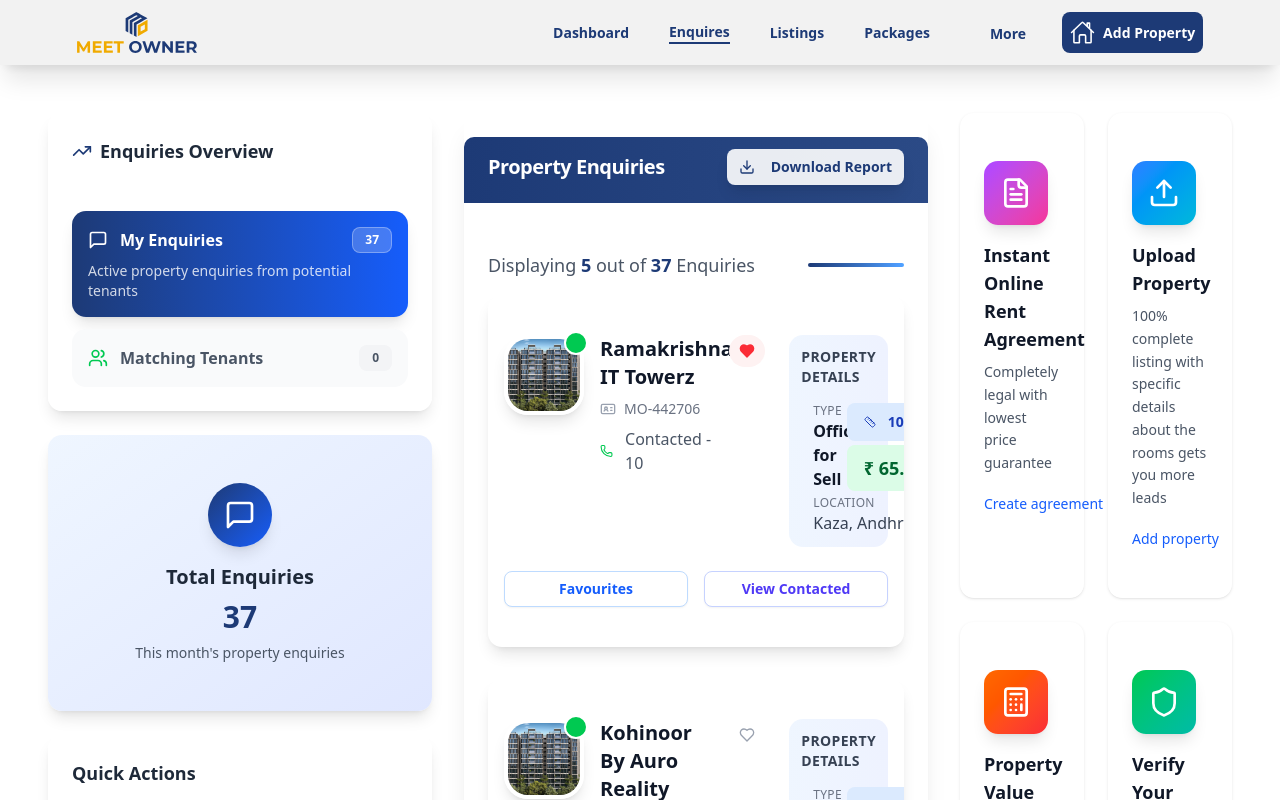
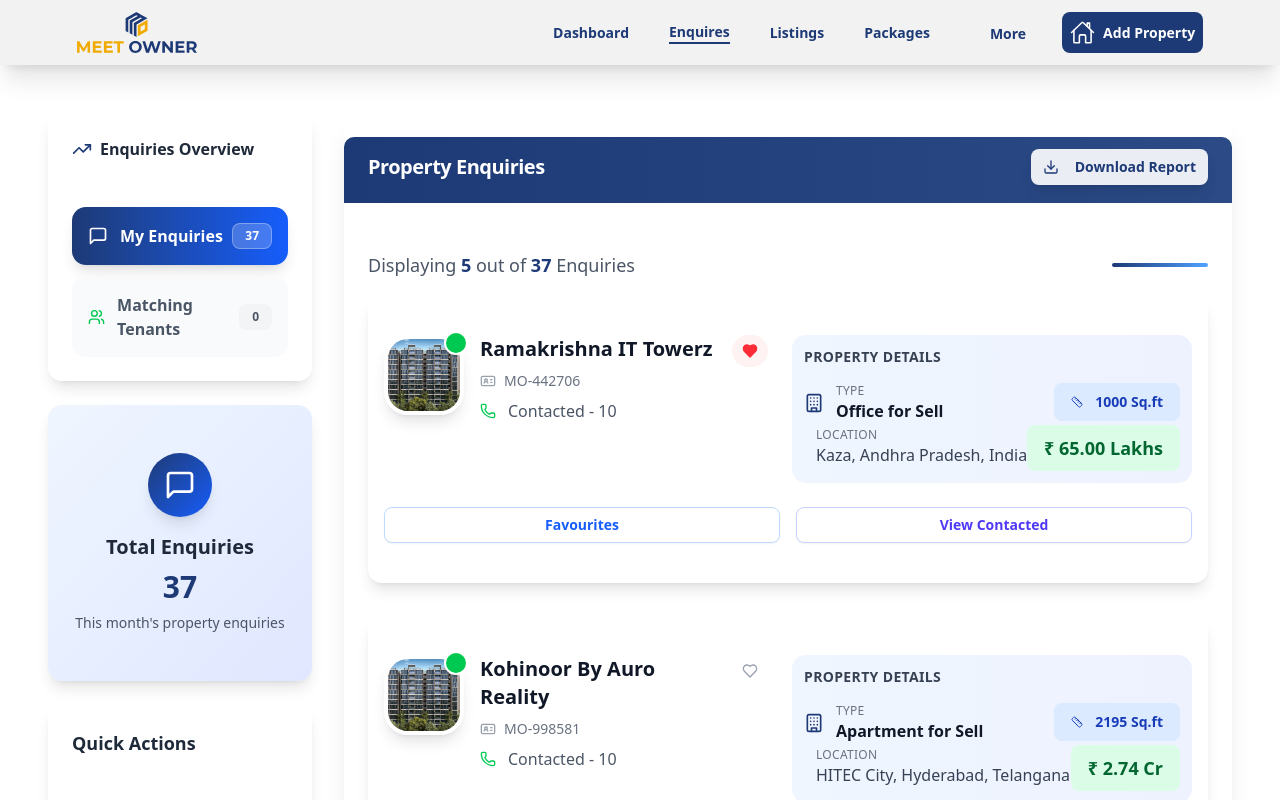
Before and after one commit to jeevanjames2000/sellers, a Next.js app: page /enquiry in a window 1280 px wide. Shown: the top 800 px of the page. Built offline with nearby package versions, Linux system fonts and the light colour scheme.

Commit message:
added the latest changes

```diff
--- a/src/components/enquires/EnquiresWrapper.jsx
+++ b/src/components/enquires/EnquiresWrapper.jsx
@@ -8,15 +8,15 @@ function EnquiriesWrapper() {
       <div className="w-full max-w-[1920px] mx-auto p-4 sm:p-6 md:p-8 lg:p-10 xl:p-12">
         <div className="grid grid-cols-1 xl:grid-cols-4 gap-6 lg:gap-8">
           {/* Main Content */}
-          <div className="xl:col-span-3 space-y-6">
+          <div className="xl:col-span-4 space-y-6">
             <EnquiriesPage />
           </div>
           {/* Sidebar */}
-          <div className="xl:col-span-1">
+          {/* <div className="xl:col-span-1">
             <div className="sticky top-6">
               <ServicesGrid />
             </div>
-          </div>
+          </div> */}
         </div>
       </div>
     </div>
--- a/src/components/enquires/EnquiriesPage.jsx
+++ b/src/components/enquires/EnquiriesPage.jsx
@@ -20,7 +20,7 @@ const EnquiriesPage = () => {
     <div className="w-full">
       <div className="flex flex-col lg:flex-row gap-6 lg:gap-8">
         {/* Sidebar */}
-        <div className="lg:w-80 xl:w-96">
+        <div className="lg:w-50 xl:w-66">
           <EnquirySidebar
             activeTab={activeTab}
             onTabChange={setActiveTab}
--- a/src/components/enquires/EnquirySideBar.jsx
+++ b/src/components/enquires/EnquirySideBar.jsx
@@ -9,7 +9,7 @@ const EnquirySidebar = ({ activeTab, onTabChange, enquiryCount, tenantCount }) =
       {/* Navigation Card */}
       <Card className="shadow-lg border-0 bg-white/90 backdrop-blur-sm">
         <CardHeader className="pb-4">
-          <CardTitle className="text-lg font-bold text-gray-800 flex items-center gap-2">
+          <CardTitle className="text-md font-bold text-gray-800 flex items-center gap-2">
             <TrendingUp className="w-5 h-5 text-[#1D3A76]" />
             Enquiries Overview
           </CardTitle>
@@ -41,11 +41,7 @@ const EnquirySidebar = ({ activeTab, onTabChange, enquiryCount, tenantCount }) =
                 {enquiryCount}
               </Badge>
             </div>
-            {activeTab === 'my-enquiries' && (
-              <p className="text-white/80 text-sm mt-2">
-                Active property enquiries from potential tenants
-              </p>
-            )}
+
           </button>
 
           <button
@@ -74,11 +70,7 @@ const EnquirySidebar = ({ activeTab, onTabChange, enquiryCount, tenantCount }) =
                 {tenantCount}
               </Badge>
             </div>
-            {activeTab === 'matching-tenants' && (
-              <p className="text-white/80 text-sm mt-2">
-                Tenants that match your property criteria
-              </p>
-            )}
+
           </button>
 
         </CardContent>
```
